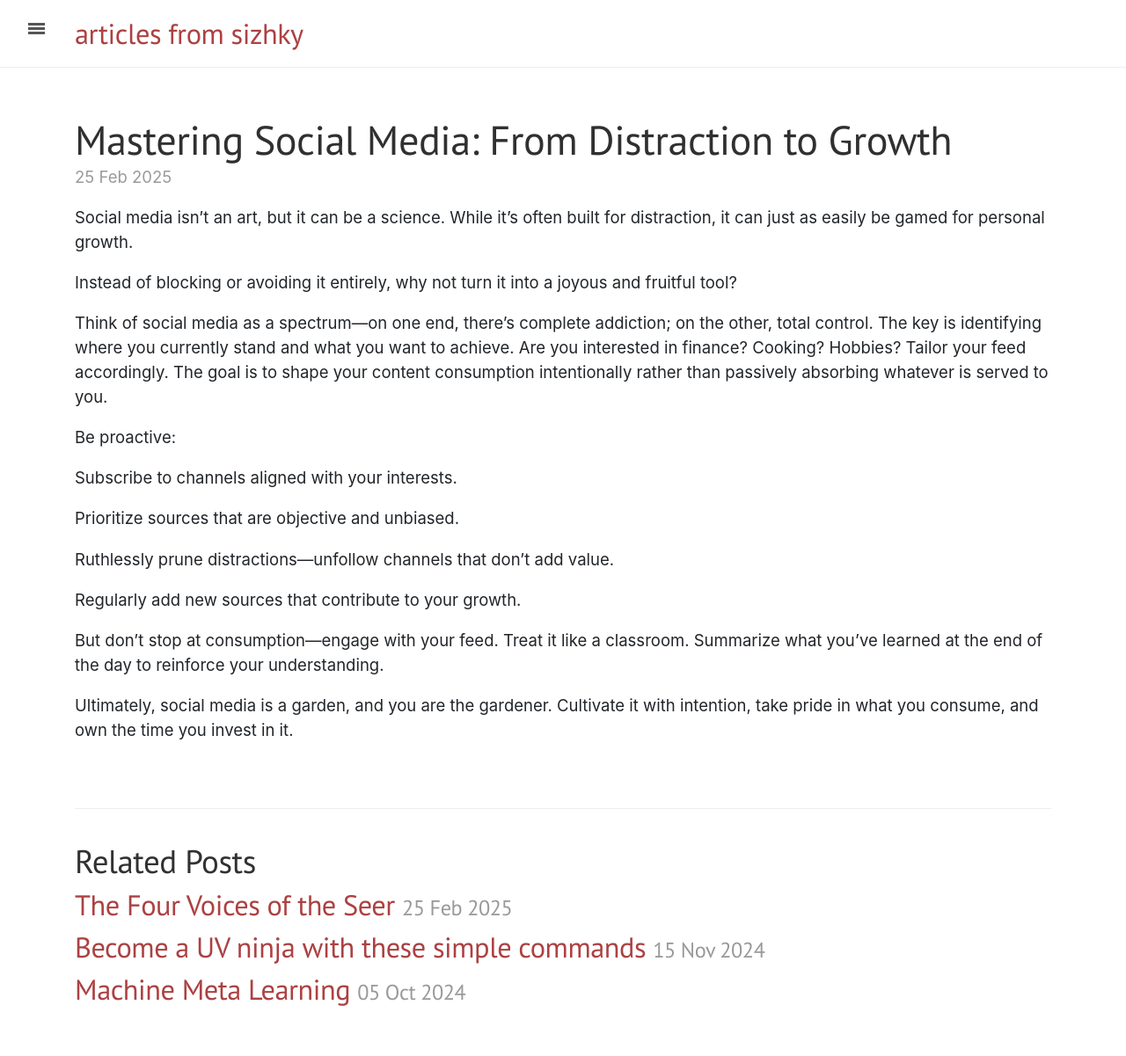
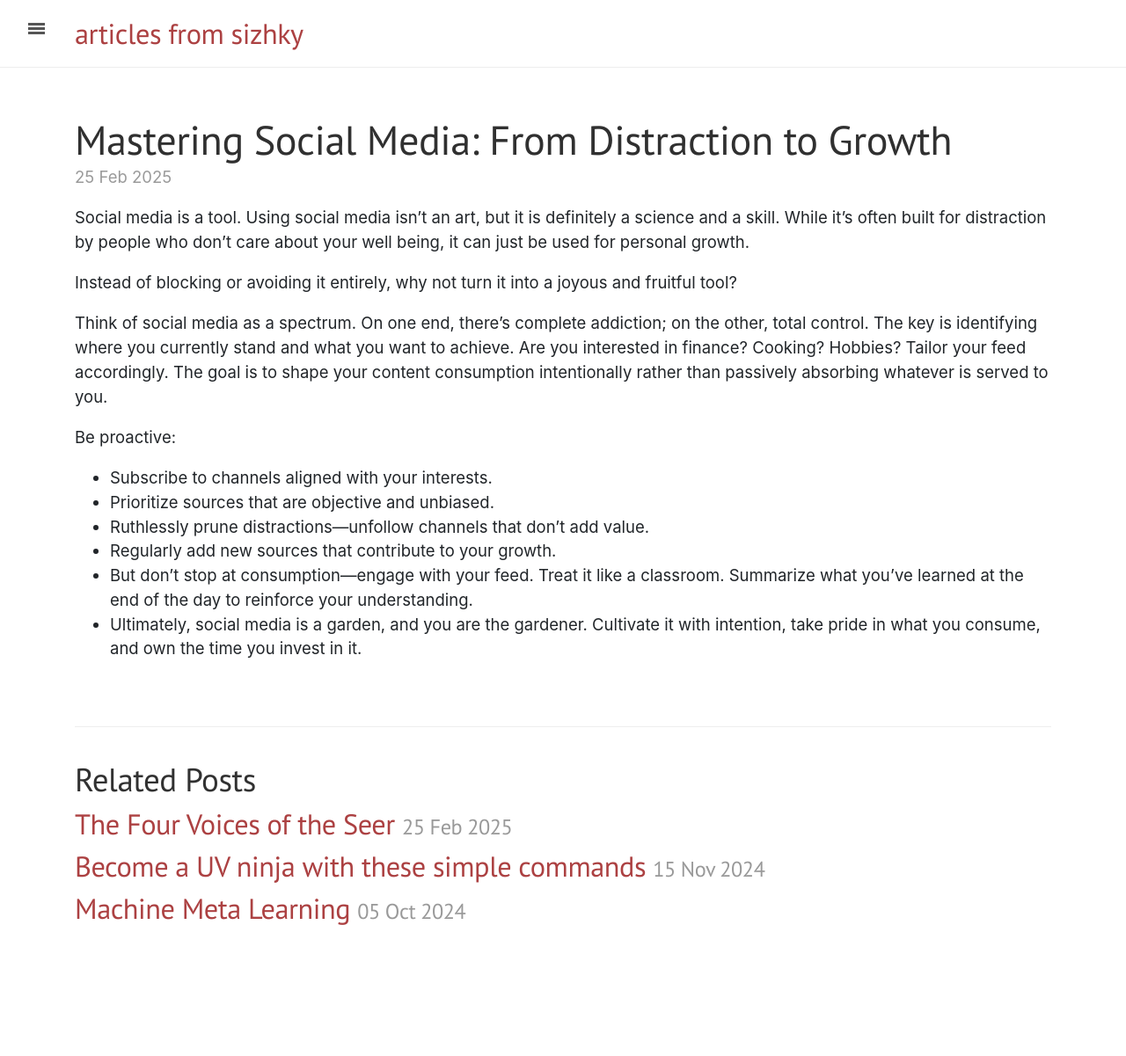
Before and after one commit to sizhky/sizhky.github.io, a Jekyll site: the page built from _posts/2025-02-25-mastering-social-media.md, in a window 1280 px wide. Shown: the whole page at 88% size. Built offline with Jekyll 4.4.1, drawn with Linux system fonts in a browser that asks for light colours; comment, search, counter and statistics services are not loaded; after the commit the page ends 1108 px from its top, so only the background shows below that.

Commit message:
Update social media post intro and improve formatting with bullet points

```diff
--- a/_posts/2025-02-25-mastering-social-media.md
+++ b/_posts/2025-02-25-mastering-social-media.md
@@ -5,24 +5,19 @@ date:   2025-02-25 21:19:38 +0530
 categories: posts
 ---
 
-Social media isn’t an art, but it can be a science. While it's often built for distraction, it can just as easily be gamed for personal growth.
+Social media is a tool. Using social media isn’t an art, but it is definitely a science and a skill. While it's often built for distraction by people who don't care about your well being, it can just be used for personal growth.
 
 <!--more-->
 
 Instead of blocking or avoiding it entirely, why not turn it into a joyous and fruitful tool?
 
-Think of social media as a spectrum—on one end, there's complete addiction; on the other, total control. The key is identifying where you currently stand and what you want to achieve. Are you interested in finance? Cooking? Hobbies? Tailor your feed accordingly. The goal is to shape your content consumption intentionally rather than passively absorbing whatever is served to you.
+Think of social media as a spectrum. On one end, there's complete addiction; on the other, total control. The key is identifying where you currently stand and what you want to achieve. Are you interested in finance? Cooking? Hobbies? Tailor your feed accordingly. The goal is to shape your content consumption intentionally rather than passively absorbing whatever is served to you.
 
 Be proactive:
 
-Subscribe to channels aligned with your interests.
-
-Prioritize sources that are objective and unbiased.
-
-Ruthlessly prune distractions—unfollow channels that don’t add value.
-
-Regularly add new sources that contribute to your growth.
-
-But don’t stop at consumption—engage with your feed. Treat it like a classroom. Summarize what you’ve learned at the end of the day to reinforce your understanding.
-
-Ultimately, social media is a garden, and you are the gardener. Cultivate it with intention, take pride in what you consume, and own the time you invest in it.
+- Subscribe to channels aligned with your interests.
+- Prioritize sources that are objective and unbiased.
+- Ruthlessly prune distractions—unfollow channels that don’t add value.
+- Regularly add new sources that contribute to your growth.
+- But don’t stop at consumption—engage with your feed. Treat it like a classroom. Summarize what you’ve learned at the end of the day to reinforce your understanding.
+- Ultimately, social media is a garden, and you are the gardener. Cultivate it with intention, take pride in what you consume, and own the time you invest in it.
```
